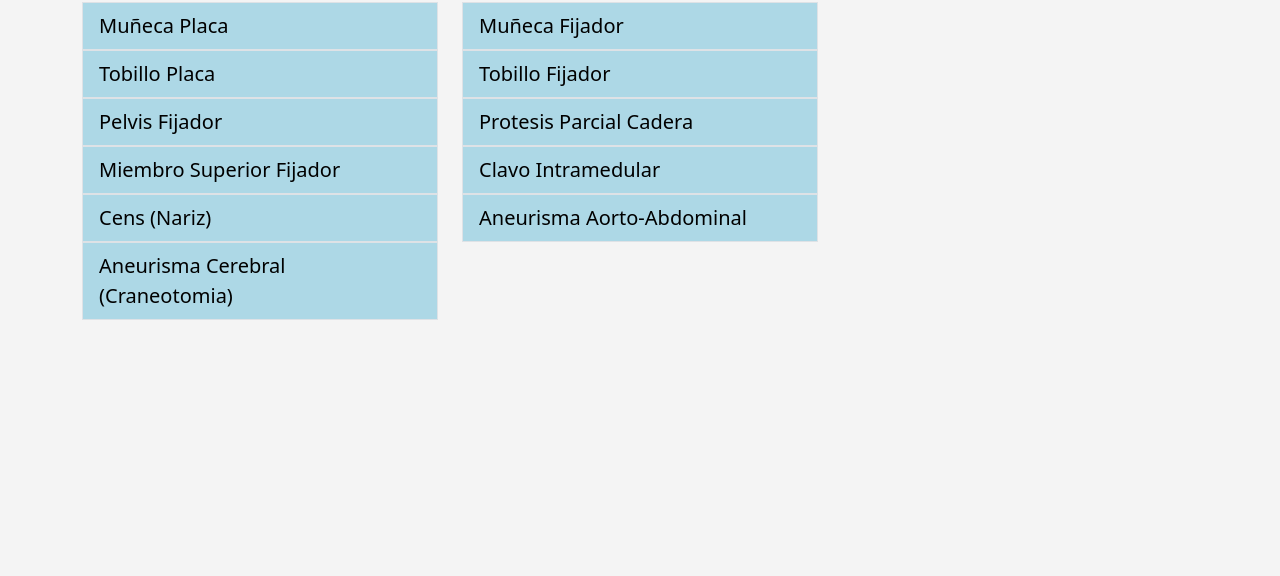
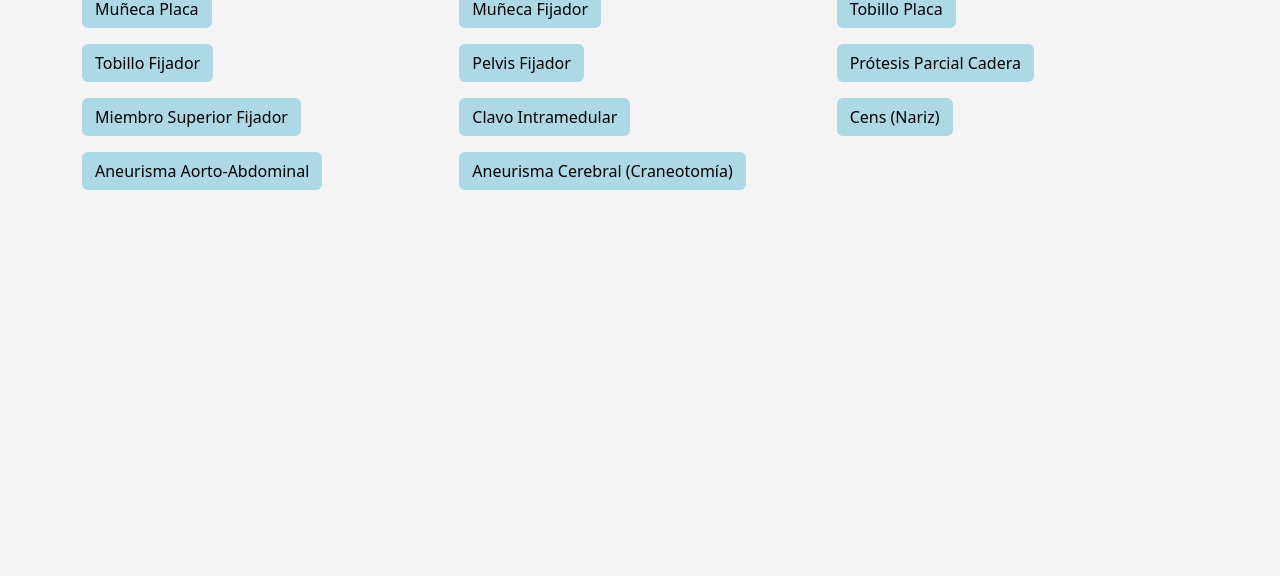
Before and after one commit to TCAE-DUE/esterilizacion, a plain HTML site: page Busca_urgencias.html in a window 1280 px wide. Shown: the part 224-800 px from the top of the page. Drawn offline with nearby package versions, Linux system fonts and the light colour scheme.

Commit message:
Update Busca_urgencias.html

```diff
--- a/Busca_urgencias.html
+++ b/Busca_urgencias.html
@@ -51,63 +51,46 @@
     <div class="container">
     <h1 class="text-center">Búsqueda de Cajas Quirúrgicas</h1>
     <div class="input-group mb-3">
-            <input type="text" id="bodyPart" class="form-control" placeholder="Ingrese parte del cuerpo">
-            <div class="input-group-append">
+      <input type="text" id="bodyPart" class="form-control" placeholder="Ingrese parte del cuerpo" />
       <button class="btn btn-primary" onclick="buscarCajas()">Buscar</button>
     </div>
-        </div>
+
     <div id="result" class="mb-4"></div>
 
-        <div class="row">
-           <div class="col-md-12">
     <h2>Copiar</h2>
-                <div class="list-group">
-    <div class="row">
-        <div class="col-4">
-            <button class="list-group-item list-group-item-action btn btn-custom btn-lg" onclick="copiarTexto('muñeca placa')">Muñeca Placa</button>
+    <div class="row g-3">
+      <div class="col-12 col-md-4">
+        <button class="btn btn-custom" onclick="copiarTexto('muñeca placa')">Muñeca Placa</button>
       </div>
-            <div class="col-4">
-            <button class="list-group-item list-group-item-action btn btn-custom btn-lg" onclick="copiarTexto('muñeca fijador')">Muñeca Fijador</button>
+      <div class="col-12 col-md-4">
+        <button class="btn btn-custom" onclick="copiarTexto('muñeca fijador')">Muñeca Fijador</button>
       </div>
+      <div class="col-12 col-md-4">
+        <button class="btn btn-custom" onclick="copiarTexto('tobillo placa')">Tobillo Placa</button>
       </div>
-    <div class="row">
-        <div class="col-4">
-            <button class="list-group-item list-group-item-action btn btn-custom btn-lg" onclick="copiarTexto('tobillo placa')">Tobillo Placa</button>
+      <div class="col-12 col-md-4">
+        <button class="btn btn-custom" onclick="copiarTexto('tobillo fijador')">Tobillo Fijador</button>
       </div>
-        <div class="col-4">
-            <button class="list-group-item list-group-item-action btn btn-custom btn-lg" onclick="copiarTexto('tobillo fijador')">Tobillo Fijador</button>
+      <div class="col-12 col-md-4">
+        <button class="btn btn-custom" onclick="copiarTexto('pelvis fijador')">Pelvis Fijador</button>
       </div>
+      <div class="col-12 col-md-4">
+        <button class="btn btn-custom" onclick="copiarTexto('protesis parcial cadera')">Prótesis Parcial Cadera</button>
       </div>
-    <div class="row">
-        <div class="col-4">
-            <button class="list-group-item list-group-item-action btn btn-custom btn-lg" onclick="copiarTexto('pelvis fijador')">Pelvis Fijador</button>
+      <div class="col-12 col-md-4">
+        <button class="btn btn-custom" onclick="copiarTexto('miembro superior fijador')">Miembro Superior Fijador</button>
       </div>
-        <div class="col-4">
-            <button class="list-group-item list-group-item-action btn btn-custom btn-lg" onclick="copiarTexto('protesis parcial cadera')">Protesis Parcial Cadera</button>
+      <div class="col-12 col-md-4">
+        <button class="btn btn-custom" onclick="copiarTexto('clavo intramedular')">Clavo Intramedular</button>
       </div>
+      <div class="col-12 col-md-4">
+        <button class="btn btn-custom" onclick="copiarTexto('cens (nariz)')">Cens (Nariz)</button>
       </div>
-    <div class="row">
-        <div class="col-4">
-            <button class="list-group-item list-group-item-action btn btn-custom btn-lg" onclick="copiarTexto('miembro superior fijador')">Miembro Superior Fijador</button>
+      <div class="col-12 col-md-4">
+        <button class="btn btn-custom" onclick="copiarTexto('aneurisma aorto-amdominal')">Aneurisma Aorto-Abdominal</button>
       </div>
-        <div class="col-4">
-            <button class="list-group-item list-group-item-action btn btn-custom btn-lg" onclick="copiarTexto('clavo intramedular')">Clavo Intramedular</button>
-        </div>
-    </div>
-    <div class="row">
-        <div class="col-4">
-            <button class="list-group-item list-group-item-action btn btn-custom btn-lg" onclick="copiarTexto('cens (nariz)')">Cens (Nariz)</button>
-        </div>
-        <div class="col-4">
-            <button class="list-group-item list-group-item-action btn btn-custom btn-lg" onclick="copiarTexto('aneurisma aorto-amdominal')">Aneurisma Aorto-Abdominal</button>
-        </div>
-    </div>
-    <div class="row">
-        <div class="col-4">
-            <button class="list-group-item list-group-item-action btn btn-custom btn-lg" onclick="copiarTexto('aneurisma cerebral (craneotomia)')">Aneurisma Cerebral (Craneotomia)</button>
-        </div>
-    </div>
-</div>
+      <div class="col-12 col-md-4">
+        <button class="btn btn-custom" onclick="copiarTexto('aneurisma cerebral (craneotomia)')">Aneurisma Cerebral (Craneotomía)</button>
       </div>
     </div>
   </div>
```
Lines whose indentation alone changed are shown as unchanged.
